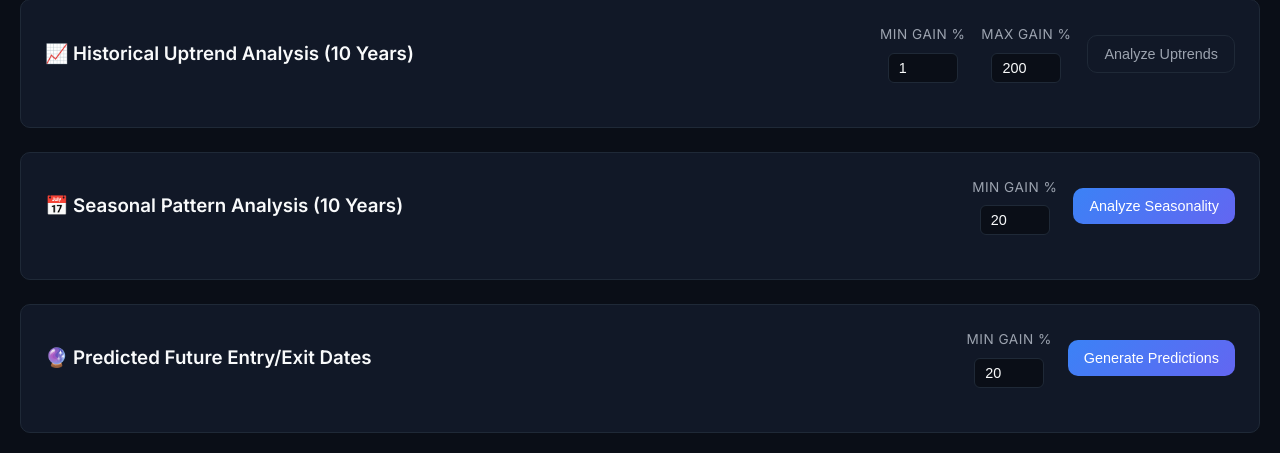
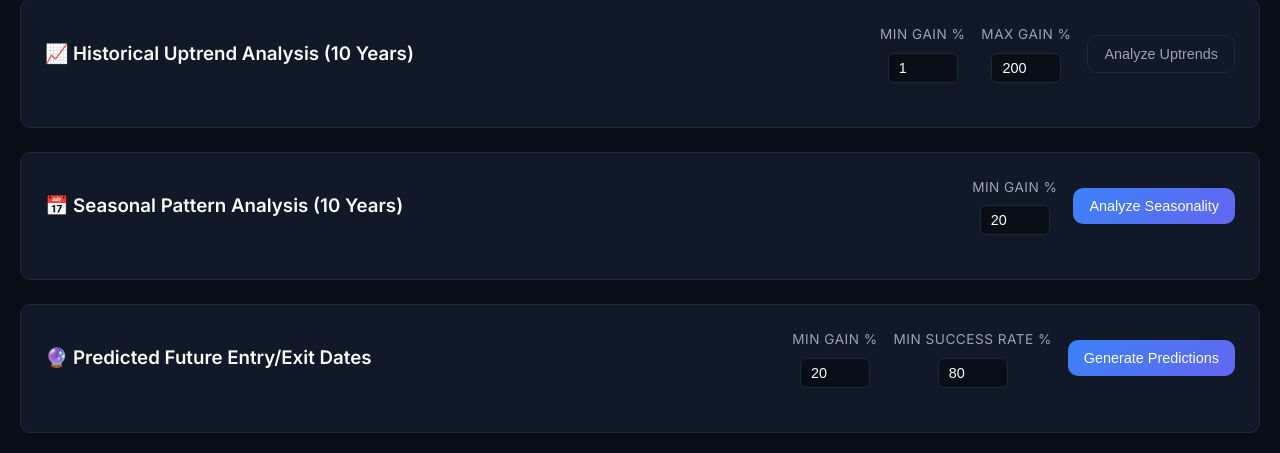
Before and after one commit to digitalnursri/stock_scanner, a Flask app: template templates/detail.html in a window 1280 px wide. Shown: the part 1101-1554 px from the top of the page. Run offline with Flask 3, Linux system fonts and the light colour scheme; the template is opened without the code that fills it, so the values that code supplies are empty.

Commit message:
Add min success rate filter (80% default) for predictions

```diff
--- a/app.py
+++ b/app.py
@@ -327,8 +327,9 @@ def get_predictions(ticker):
     warnings.filterwarnings('ignore')
 
     min_gain = float(request.args.get('min_gain', 20))
+    min_success_rate = float(request.args.get('min_success_rate', 80))
 
-    result = predict_future_dates(ticker, min_gain)
+    result = predict_future_dates(ticker, min_gain, min_success_rate)
     return jsonify(result)
 
 @app.route('/seasonal-screener')
--- a/templates/detail.html
+++ b/templates/detail.html
@@ -351,6 +351,10 @@
                         <label>Min Gain %</label>
                         <input type="number" id="predictionMinGain" value="20" min="5" max="100" step="5">
                     </div>
+                    <div class="filter-group">
+                        <label>Min Success Rate %</label>
+                        <input type="number" id="predictionMinSuccessRate" value="80" min="10" max="100" step="10">
+                    </div>
                     <button class="btn btn-primary" onclick="loadPredictions()">Generate Predictions</button>
                 </div>
             </div>
@@ -698,9 +702,10 @@
                 document.getElementById('predictionContent').style.display = 'none';
 
                 const minGain = document.getElementById('predictionMinGain').value || 20;
+                const minSuccessRate = document.getElementById('predictionMinSuccessRate').value || 80;
 
                 try {
-                    const response = await fetch(`/api/predictions/${ticker}?min_gain=${minGain}`);
+                    const response = await fetch(`/api/predictions/${ticker}?min_gain=${minGain}&min_success_rate=${minSuccessRate}`);
                     const data = await response.json();
 
                     if (data.error) {
```
Also changed, not shown: seasonal_analysis.py (+9 -2 lines).
